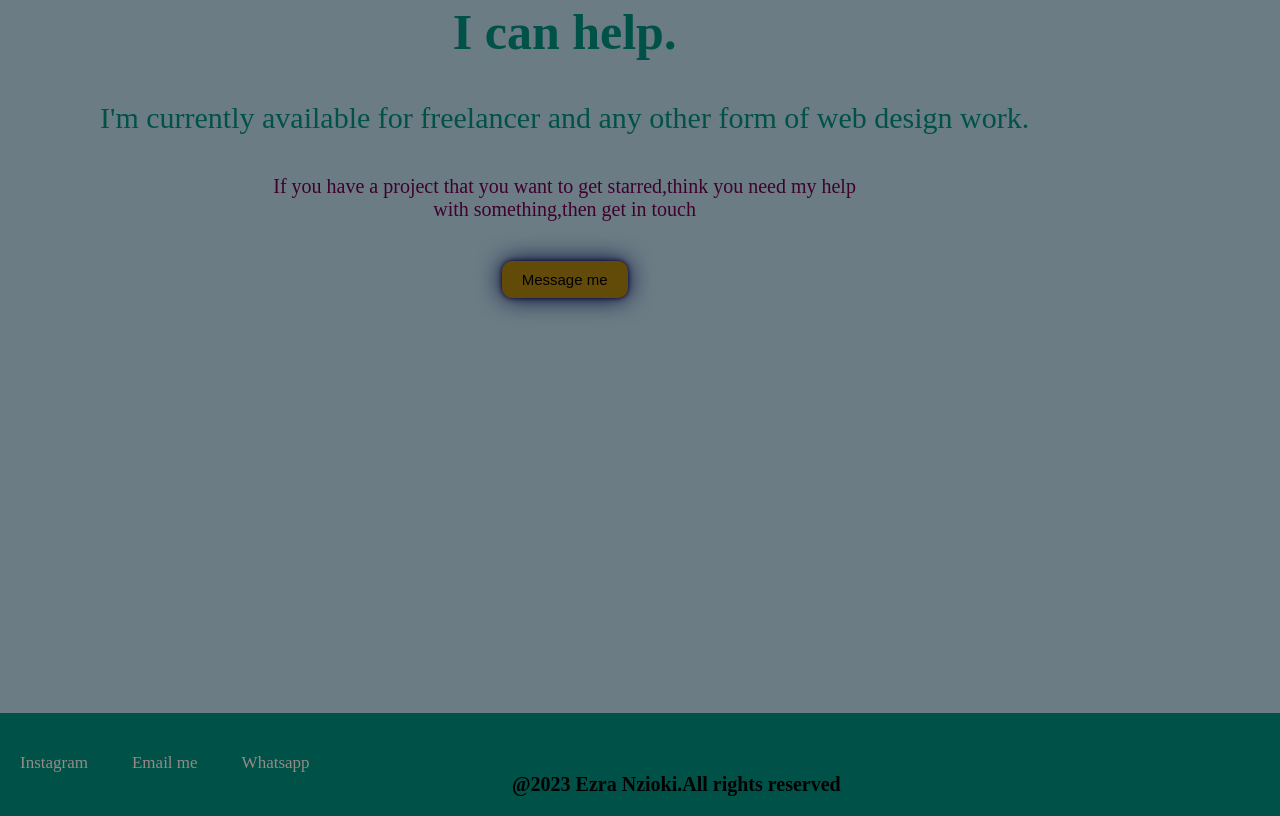
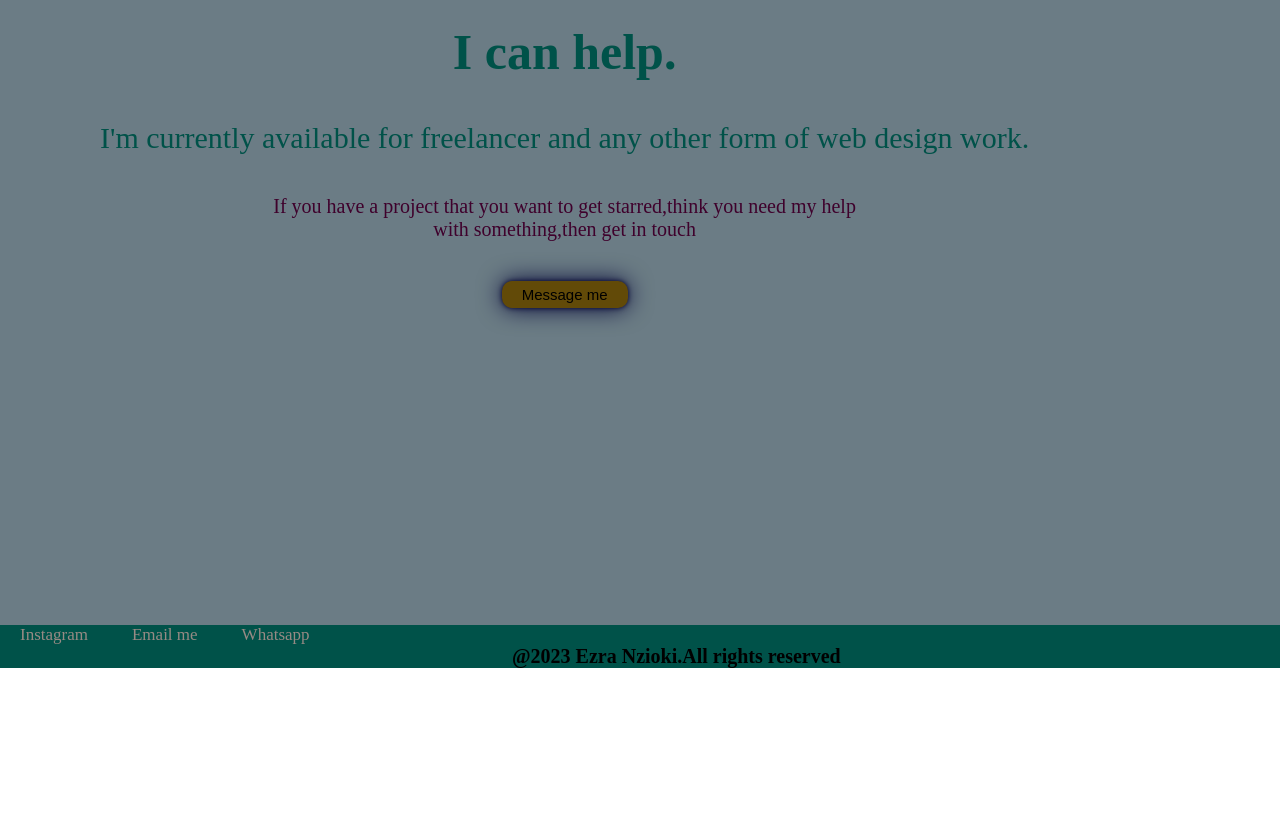
Before and after one commit to Ezra-nzioki/ezraportfolio.github.io, a plain HTML site: page index.html in a window 1280 px wide. Shown: the part 1687-2503 px from the top of the page. After the commit the page ends 2355 px from the top, so only its background shows below. Drawn offline with Linux system fonts and the light colour scheme.

Commit message:
Add files via upload

```diff
--- a/style.css
+++ b/style.css
@@ -29,8 +29,8 @@ header nav ul{
     list-style: none;
 }
 header nav ul li{
-   margin-right: 40px;
-   padding-left: 50px;
+   margin-right: 20px;
+   padding-left: 40px;
 }
 header nav ul li a{
     color: #000133;
@@ -97,10 +97,11 @@ header nav ul li a:hover{
 }
 .contact{
     max-width: 100%;
-    height: 100vh;
+    height: 89vh;
     display: flex;
     text-align: center;
     background-color: #6b7c85;
+    padding-top: 20px;
 }
 .contact-info{
     padding-left: 60px ;
@@ -132,8 +133,9 @@ header nav ul li a:hover{
     outline: none;
     border: none;
     border-radius: 10px;
-    padding: 10px 20px;
-    margin-bottom: 97px;
+    padding: 5px 20px;
+    margin-bottom: 10px;
+    margin-top: 0;
     cursor: pointer;
     box-shadow: 0 0 5px #000133 ,
     0 0 25px #000133;
@@ -148,7 +150,7 @@ button:hover{
 }
 .footer{
     background-color: #005249;
-    padding: 40px 0px 20px;
+    padding: 0px 0px 0px;
 }
 .footer a{
     font-size: 17px;
```
